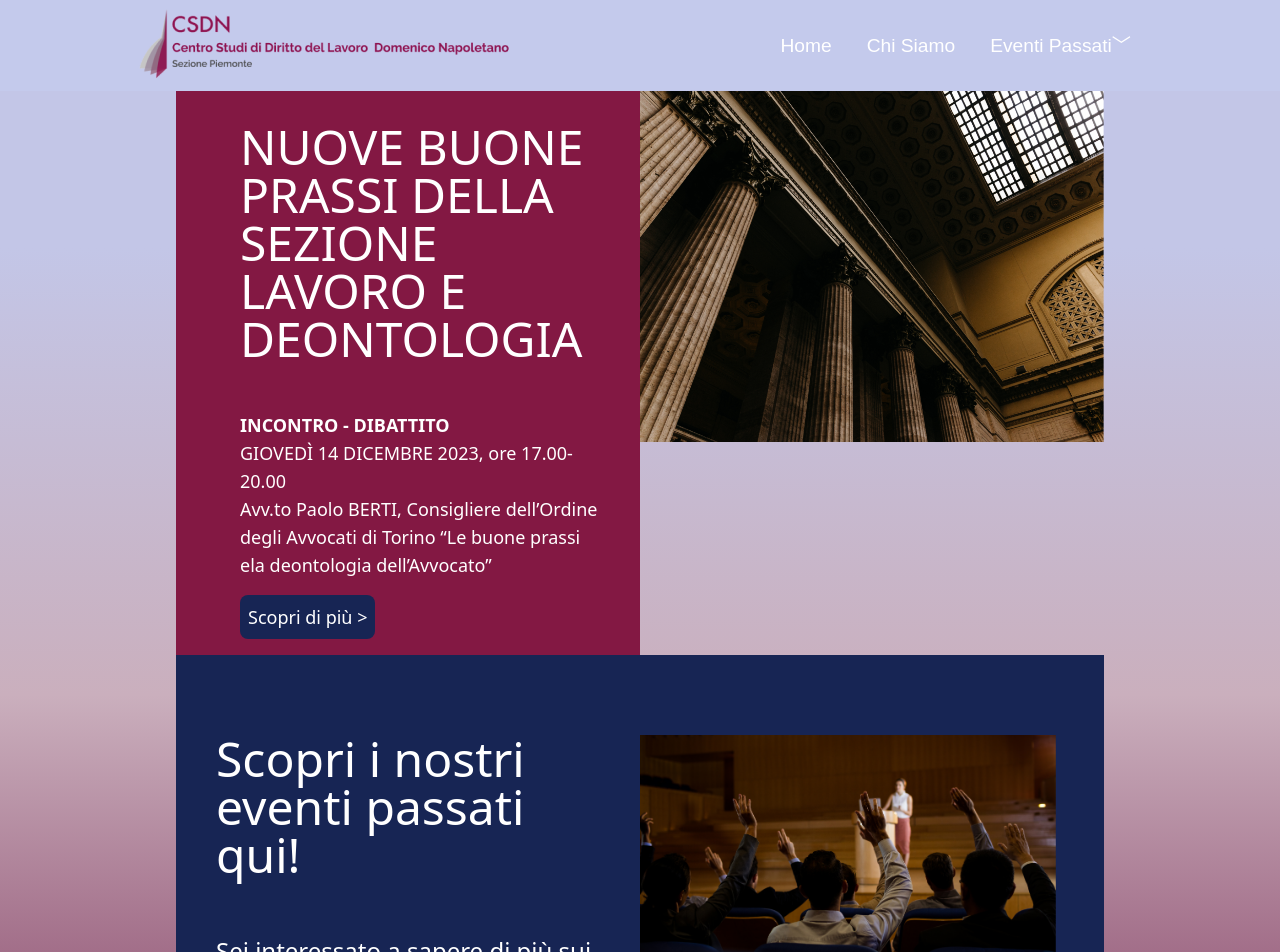
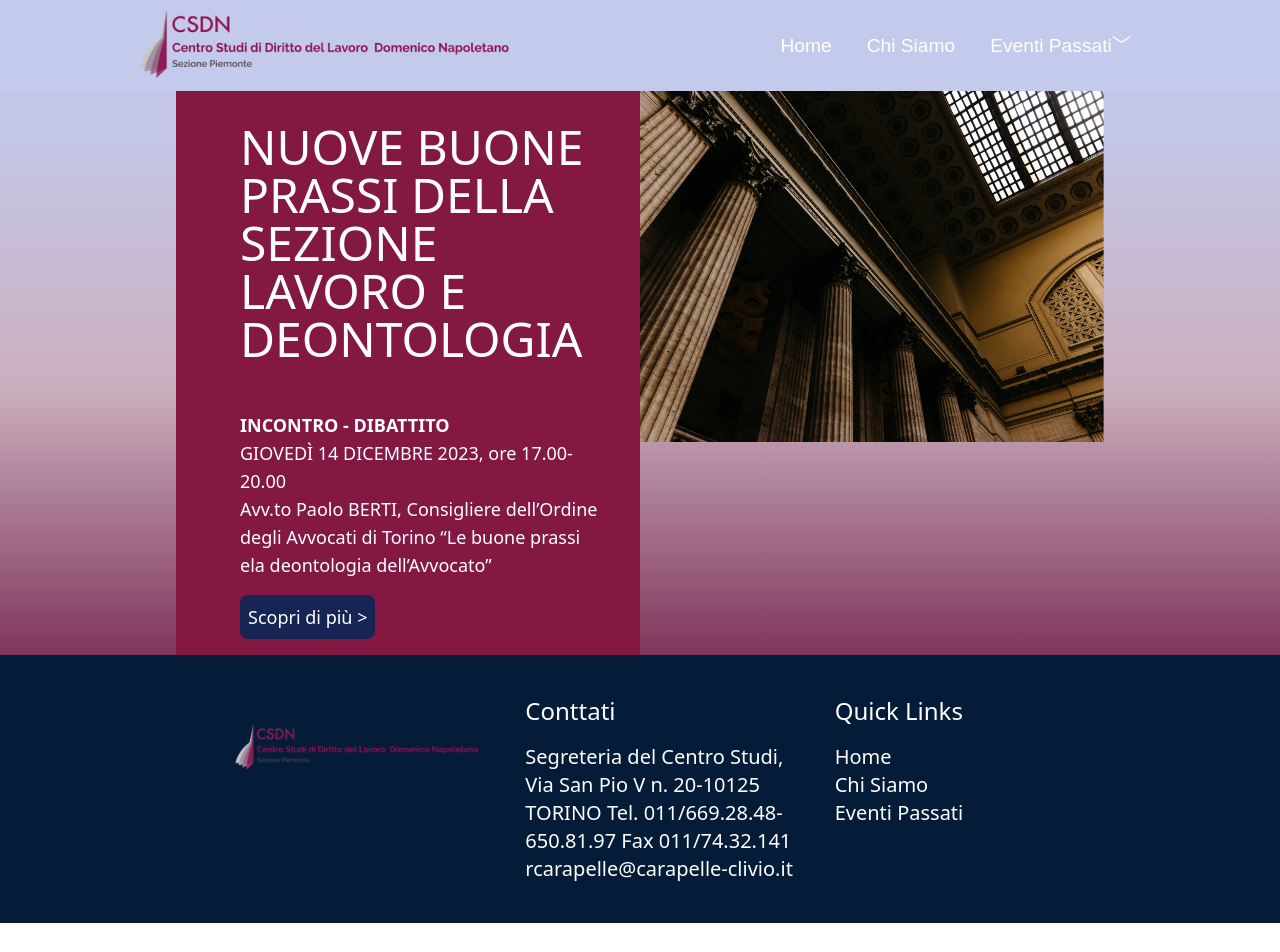
Before and after one commit to Homeyra-Mahmoudi/CSDN, a Nuxt app: page / in a window 1280 px wide. Shown: the top 952 px of the page. After the commit the page ends 923 px from the top, so only its background shows below. Built offline with nearby package versions, Linux system fonts and the light colour scheme.

Commit message:
changes that i have done for this fucking life

```diff
--- a/components/CurrentEvent/Scheduale-of-the-currentevent.vue
+++ b/components/CurrentEvent/Scheduale-of-the-currentevent.vue
@@ -62,7 +62,7 @@ Via Santa Maria n. 1 - Torino</p>
                 Per la certificazione dei crediti formativi (gratuita per gli iscritti in regola con la
                 quota 2023) occorre iscrizione tramite mail a
                 <span class="underline">presidenzapiemonte@giuslavoristi.it</span> per i soci AGI Piemonte e Valle d'Aosta e
-                a rcarapelle@carapelle-clivio.it per i soci del Centro Studi.
+                a <span class="underline">rcarapelle@carapelle-clivio.it</span> per i soci del Centro Studi.
                 Per limiti di accesso al locale la partecipazione in presenza sarà riservata ai
 membri dei due direttivi ed ai primi 80 iscritti.
 L'evento è in corso di accreditamento presso il COA di Torino per crediti in
--- a/components/The-Header.vue
+++ b/components/The-Header.vue
@@ -2,7 +2,9 @@
 <template>
     <nav>
       <div id="logo">
-        <img src="/logo-tresized.png" alt="Logo" />
+        <router-link to="/">
+          <img src="/logo-tresized.png" alt="Logo" />
+        </router-link>
       </div>
 
       <ul class="nav-links">
--- a/components/The-footer.vue
+++ b/components/The-footer.vue
@@ -1,19 +1,19 @@
 <template>
-  <div class="grid sm:grid-cols-3 sm:gap-cols-4 bg-basic-light-blue md:pl-44 md:pr-44">
+  <div class="grid sm:grid-cols-3 sm:gap-cols-4 bg-footer-blue-dark md:pl-44 md:pr-44">
     <div class="col-span-1 sm:pl-10 sm:pt-10 sm:pb-10">
         <img src="/Logo-new-CSDN.png" alt="Logo" />
     </div>
     <div class="col-span-1 sm:pl-10 sm:pt-10 sm:pb-10">
-        <p class="font-Roboto text-2xl text-black text-extrabold sm:pb-4">Contati</p>
-        <p class="font-Roboto text-xl text-black text-light">Segreteria del Centro Studi, Via San Pio  V n. 20-10125 TORINO Tel. 011/669.28.48-650.81.97 Fax 011/74.32.141</p>
-        <p class="font-Roboto text-xl text-black text-light">rcarapelle@carapelle-clivio.it</p>
+        <p class="font-Roboto text-2xl text-white text-extrabold sm:pb-4">Conttati</p>
+        <p class="font-Roboto text-xl text-white  text-light">Segreteria del Centro Studi, Via San Pio  V n. 20-10125 TORINO Tel. 011/669.28.48-650.81.97 Fax 011/74.32.141</p>
+        <p class="font-Roboto text-xl text-white text-light">rcarapelle@carapelle-clivio.it</p>
     </div>
     <div class="col-span-1 sm:pl-10 sm:pt-10 sm:pb-10">
-        <p class="font-Roboto text-2xl text-black text-extrabold sm:pb-4">Quick Links</p>
+        <p class="font-Roboto text-2xl text-white text-extrabold sm:pb-4">Quick Links</p>
         <ul class="list-none">
-            <li><nuxt-link class="font-Roboto text-xl text-black text-light" to="/">Home</nuxt-link></li>
-            <li><nuxt-link class="font-Roboto text-xl text-black text-light" to="/ChiSiamo">Chi Siamo</nuxt-link></li>
-            <li><nuxt-link class="font-Roboto text-xl text-black text-light" to="/EventiPassati">Eventi Passati</nuxt-link></li>
+            <li><nuxt-link class="font-Roboto text-xl text-white  text-light" to="/">Home</nuxt-link></li>
+            <li><nuxt-link class="font-Roboto text-xl text-white  text-light" to="/ChiSiamo">Chi Siamo</nuxt-link></li>
+            <li><nuxt-link class="font-Roboto text-xl text-white text-light" to="/EventiPassati">Eventi Passati</nuxt-link></li>
         </ul>
     </div>
   </div>
@@ -28,7 +28,3 @@ export default {
 <style>
 
 </style>
-
-Contati
-Segreteria del Centro Studi, Via San Pio  V n. 20 – 10125 TORINO Tel. 011/669.28.48 – 650.81.97 Fax 011/74.32.141
-rcarapelle@carapelle-clivio.it
--- a/pages/index.vue
+++ b/pages/index.vue
@@ -7,8 +7,8 @@
     <chi-presente />
     <current-event-banner />-->
     <home-banner />
-    <scorpi-passati-eventi />
-    <card-eventi-passati />
+    <!-- <scorpi-passati-eventi />
+    <card-eventi-passati /> -->
 
   </div>
 </template>
@@ -19,14 +19,14 @@ import HomeBanner from '~/components/Home/home-banner.vue'
 // import HomeRowBanner from '~/components/Home/home-row-banner.vue'
 // import ChiPresente from '~/components/Home/Chi-presente.vue'
 // import CurrentEventBanner from '~/components/CurrentEvent/Current-event-banner.vue'
-import ScorpiPassatiEventi from '~/components/Home/scorpi-passati-eventi.vue'
-import CardEventiPassati from '~/components/Home/card-eventi-passati.vue'
+// import ScorpiPassatiEventi from '~/components/Home/scorpi-passati-eventi.vue'
+// import CardEventiPassati from '~/components/Home/card-eventi-passati.vue'
 
 
 
 
 export default {
-  components: {HomeBanner, ScorpiPassatiEventi, CardEventiPassati},
+  components: {HomeBanner},
   layout: 'default',
 
 }
```
Also changed, not shown: 5 other files (tests, documents, lock files or other folders).
